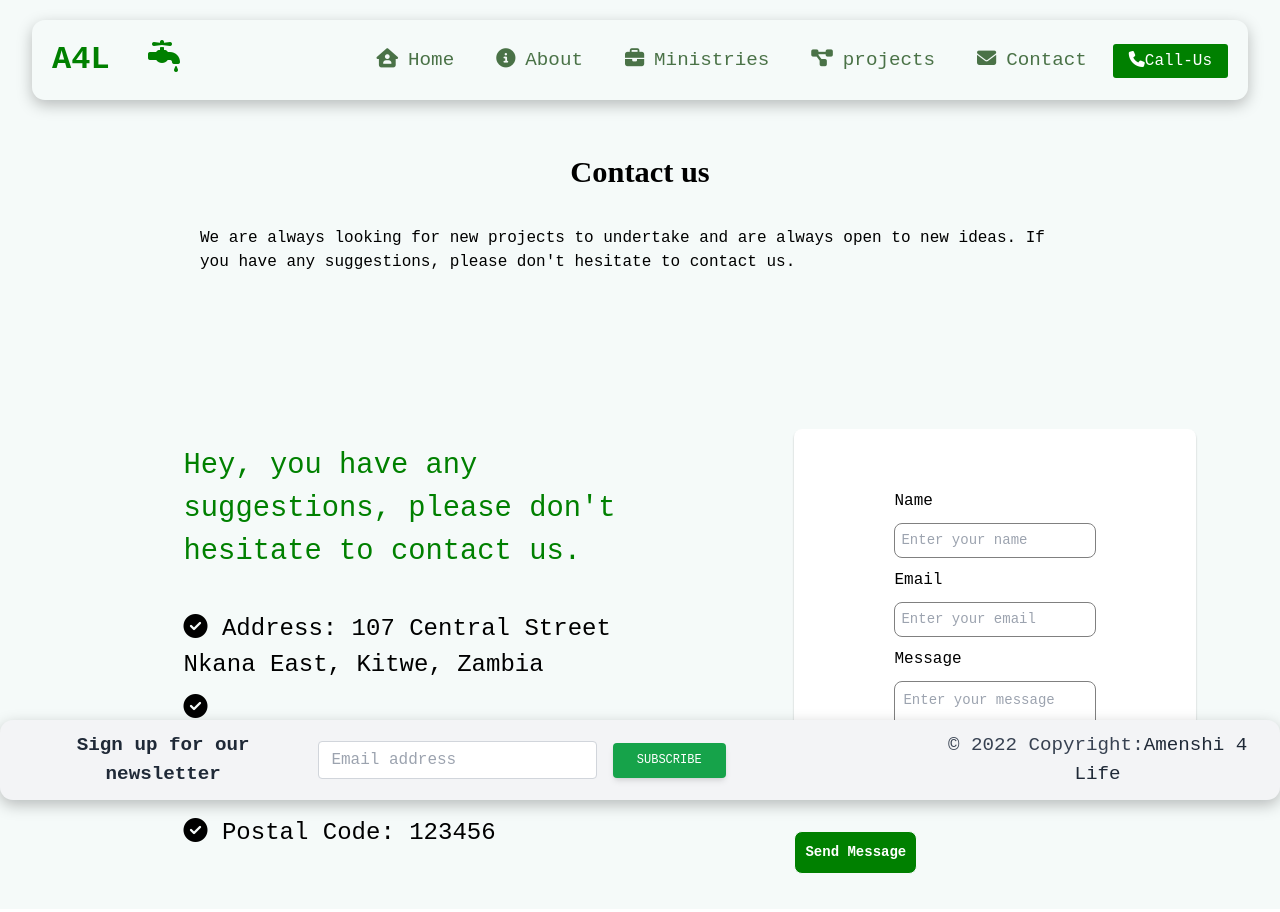
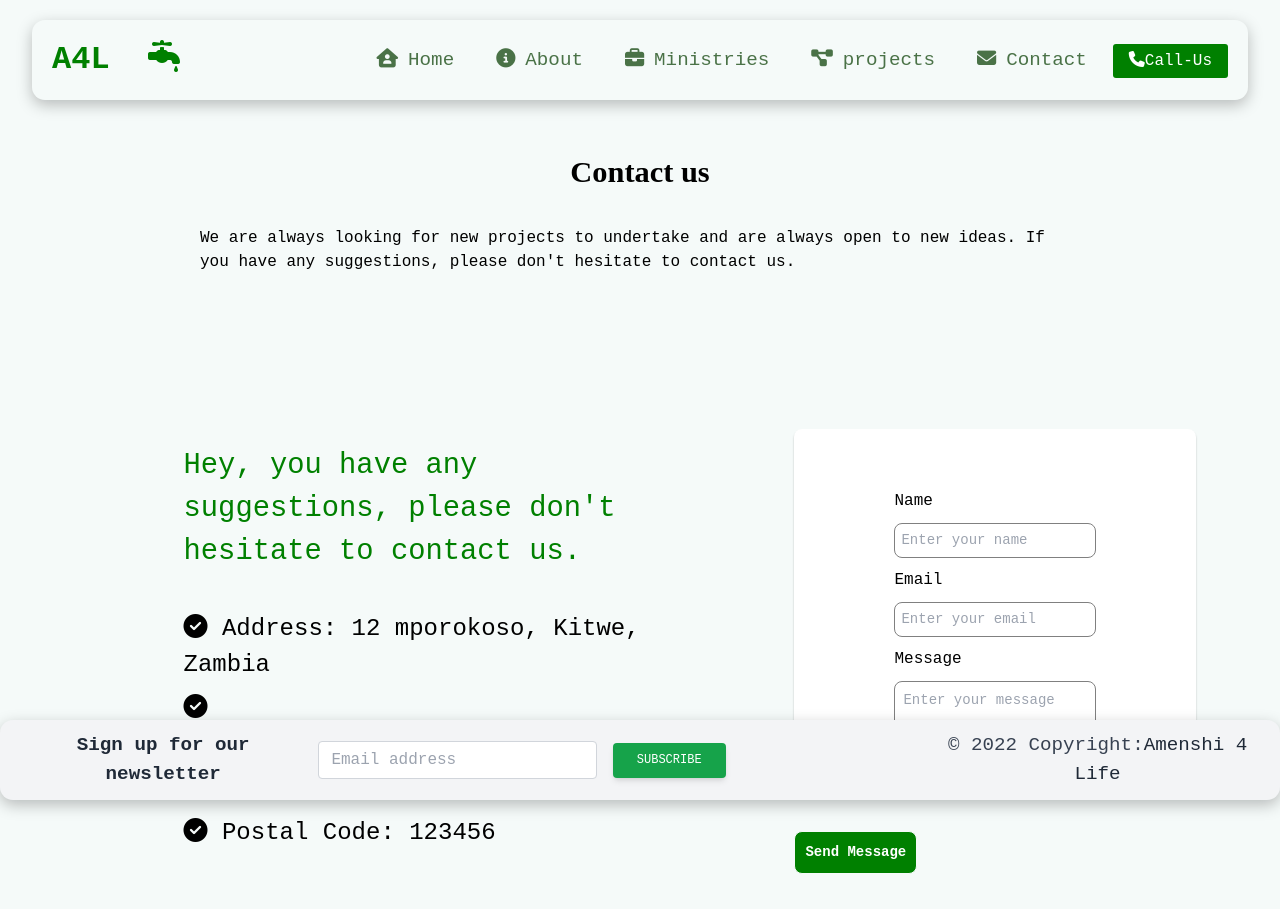
Before and after one commit to misheck12/amenshi_4_life, a React (Create React App) app: page /contact in a window 1280 px wide. Shown: the top 912 px of the page. Built offline with nearby package versions, Linux system fonts and the light colour scheme.

Commit message:
fix address

```diff
--- a/src/component/Contact/Contact.js
+++ b/src/component/Contact/Contact.js
@@ -17,7 +17,7 @@ const Contact = () => {
                     </p>
 
                     <ul>
-                        <li><i className="fa fa-check-circle"></i> <span>Address:</span> 107 Central Street Nkana East, Kitwe, Zambia</li>
+                        <li><i className="fa fa-check-circle"></i> <span>Address:</span> 12 mporokoso, Kitwe, Zambia</li>
                         <li><i className="fa fa-check-circle"></i> <span>Email:</span>water4lifezambia@gmail.com</li>
                         <li><i className="fa fa-check-circle"></i> <span>Phone:</span> +1 123 456 7890</li>
                         <li><i className="fa fa-check-circle"></i> <span>Postal Code:</span> 123456</li>
```
